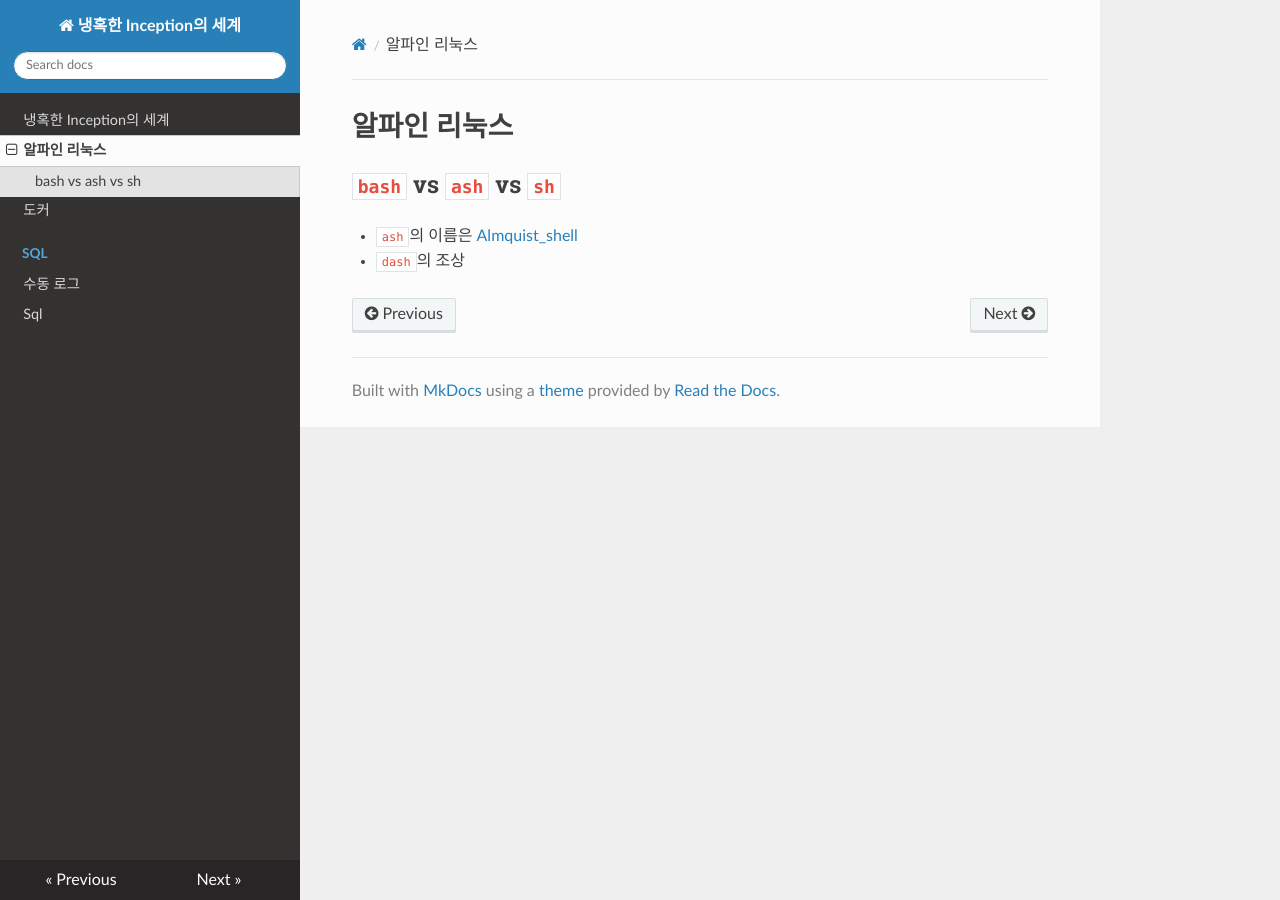
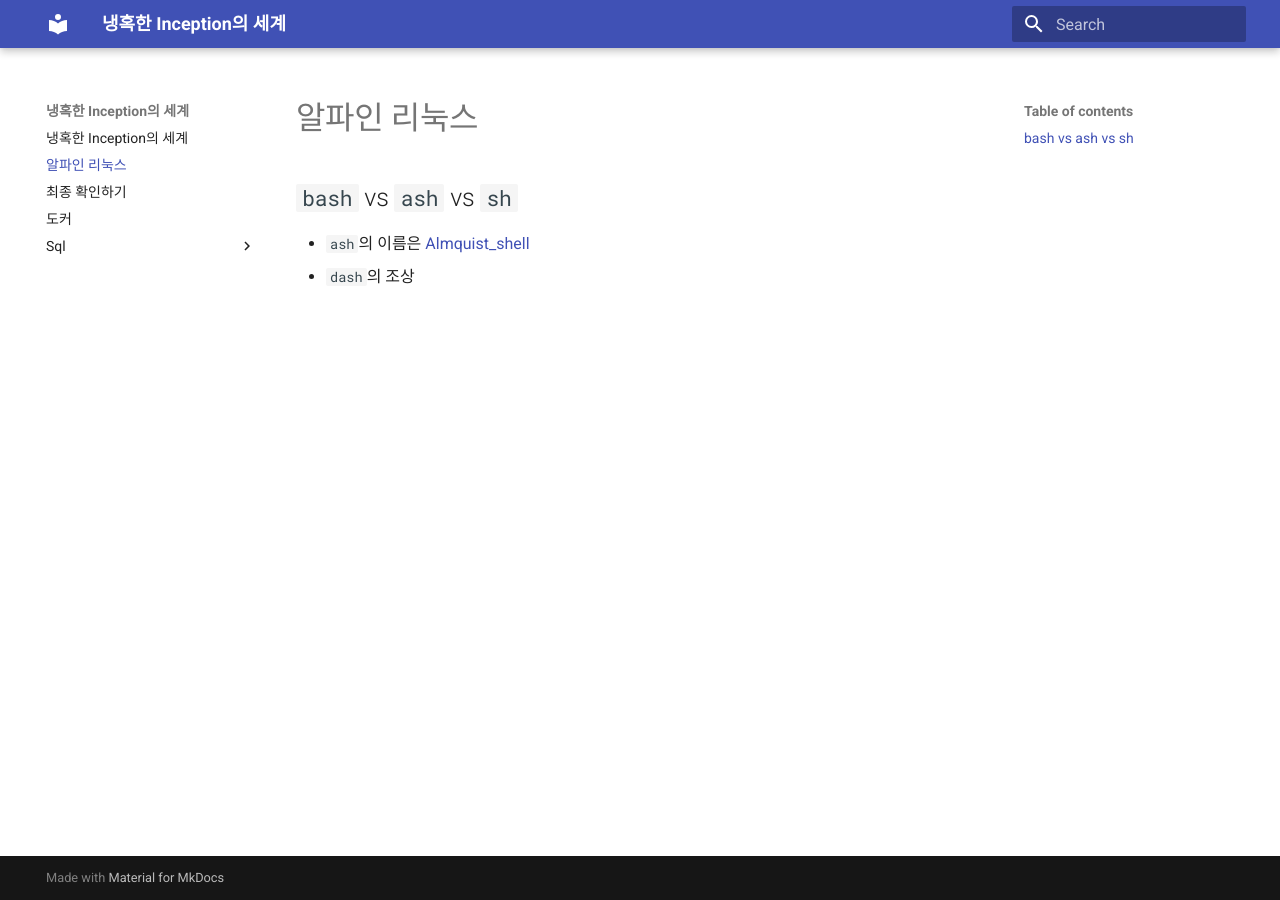
Before and after one commit to 42cursus-youkim/Inception, an MkDocs documentation site: the page built from docs/alpine.md, in a window 1280 px wide. Built offline with MkDocs 1.6.1 and Material for MkDocs 9.7.7, drawn with Linux system fonts in a browser that asks for light colours; nearby versions of some CDN libraries; some of the changed lines change nothing that is shown.

Commit message:
docs: material 사용

```diff
--- /dev/null
+++ b/docs/checks.md
@@ -0,0 +1,36 @@
+# 최종 확인하기
+
+- [x] `docker-compose` 쓰기
+  - [ ] **볼륨**
+    - [ ] `WordPress DB` 볼륨
+    - [ ] `WordPress 웹사이트 파일` 볼륨
+
+  - [ ] **network**
+    - [ ] `docker-network` 네트워크
+    - [ ] `network: host, --link, links:` 사용 금지
+
+  - [ ] 컨테이너는 문제시 자동 재시작해야댐
+  - [ ] `tail -f` 사용 금지
+  - [ ] 무한 루프 명령어 (`tail -f, bash, sleep infinity, while true`)로 실행이 시작되면 안됨 (entrypoint 등)
+  - [ ] `PID 1`에 대해 공부하자
+
+- [ ] **서비스**
+  - [ ] 이미지 이름이 해당하는 서비스명과 같아야댐
+  - [ ] 전용 컨테이너에서 실행되야댐
+  - [ ] 알파인 리눅스 두번쨰 안정판 (3.15.4) 컨테이너에서 실행되야댐
+  - [ ] `Dockerfile`을 하나씩 가져야댐
+
+- [ ] **Dockerfile**
+  - [ ] `Makefile`에서 부른 `docker-compose.yml`에서 `Dockerfile`을 실행해야댐
+  - [ ] `Dockerfile`은 직접 작성해야댐 (예외는 `Alpine/Debian`)
+
+- [ ] **NGINX**
+  - [ ] `TLSv1.2` 또는 `TLSv1.3`만 있어야댐
+
+- [ ] **WordPress + php-fpm**
+  - [ ] `NGINX` 없어야댐
+  - [ ] 사용자는 **2명** (일반 1명, 관리자 1명)
+  - [ ] 관리자 사용자명에 `admin/Admin/administrator/Administrator`이 있어선 안댐
+
+- [ ] **MariaDB**
+  - [ ] `NGINX` 없어야댐
--- a/mkdocs.yml
+++ b/mkdocs.yml
@@ -1,6 +1,10 @@
 site_name: 냉혹한 Inception의 세계
 
-theme: readthedocs
+theme:
+  name: material
 
 markdown_extensions:
-  - pymdownx.snippets:
+  - pymdownx.snippets
+  - pymdownx.tasklist:
+      custom_checkbox: true
+  - mdx_truly_sane_lists
```
Also changed, not shown: requirements.txt (+43 -0 lines).
